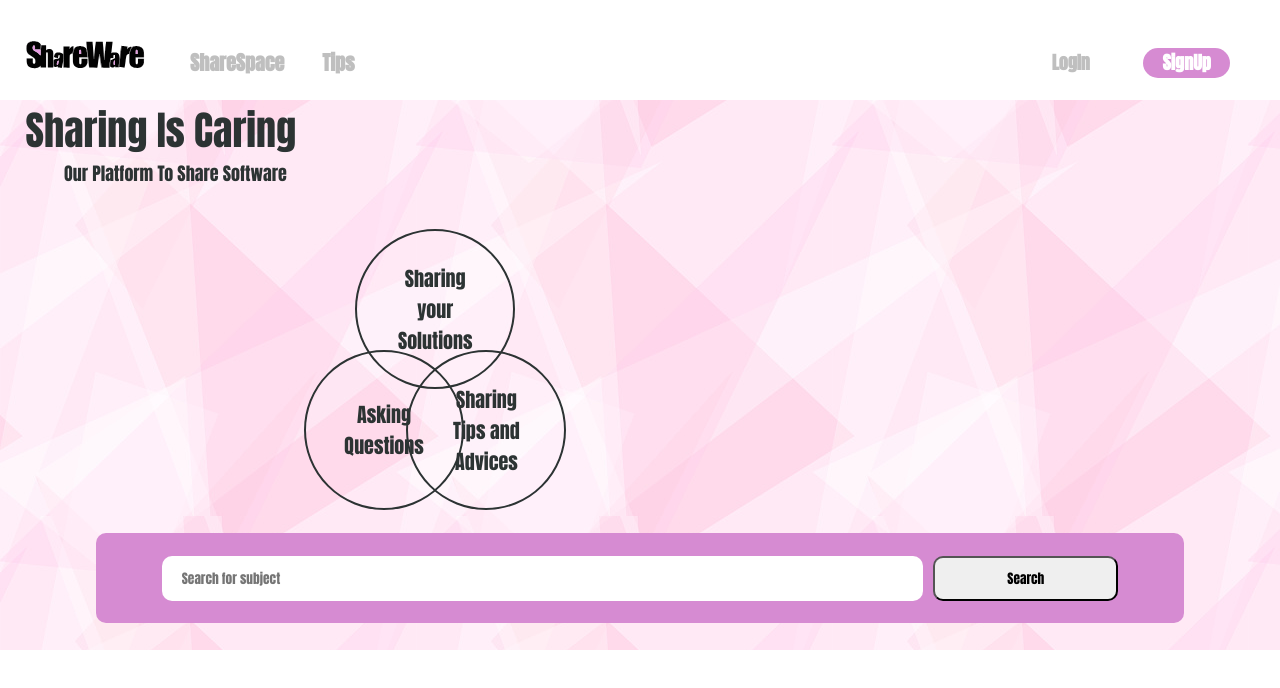
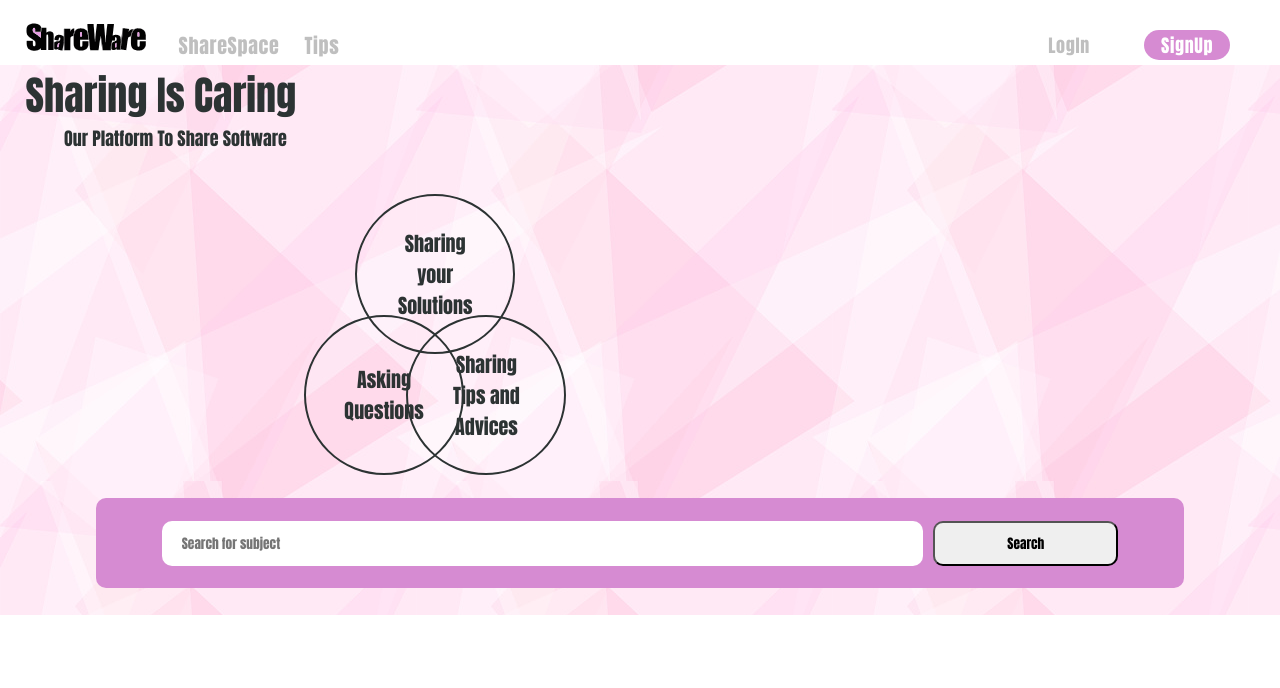
Before and after one commit to YuvalWeiss1403/SharewareFrontend, a React (Create React App) app: page / in a window 1280 px wide. Shown: the top 688 px of the page. Built offline with nearby package versions, Linux system fonts and the light colour scheme; no server answers.

Commit message:
fixing css

```diff
--- a/src/component/General/Navbar/Navbar.css
+++ b/src/component/General/Navbar/Navbar.css
@@ -10,19 +10,22 @@
 	justify-content: space-between;
 	align-items: center;
 	width: 100%;
-	height: 100px;
+	height: 65px;
 	padding-top: 2%;
 	padding-left: 2%;
 	padding-right: 2%;
+	box-shadow: 0px 0px 25px hsla(0, 0%, 69%, 1.25);
+	overflow-y: hidden;
+	letter-spacing: 0.67px;
+	z-index: 1;
 }
 
 .navbar-left-side {
 	display: flex;
 	flex-direction: row;
 	align-items: center;
-	gap: 30%;
+	gap: 25px;
 	font-size: 20px;
-	font-weight: bold;
 	height: 100%;
 }
 
@@ -31,7 +34,6 @@
 	flex-direction: row;
 	gap: 30%;
 	font-size: 18px;
-	font-weight: bold;
 	padding-right: 2%;
 	height: 100%;
 	align-items: center;
@@ -49,3 +51,7 @@
 	background-color: #d68bd2;
 	color: white;
 }
+
+.logo-icon {
+	height: 100px;
+}
--- a/src/component/ShareSpace/ShareSpace.css
+++ b/src/component/ShareSpace/ShareSpace.css
@@ -1,3 +1,9 @@
+.ShareSpace {
+	background-color: #d68bd20f;
+	width: 100%;
+	height: 100vh;
+}
+
 .subjects-card-container {
 	padding: 15px;
 	display: grid;
--- a/src/component/ShareSpace/SubjectCard/SubjectCard.css
+++ b/src/component/ShareSpace/SubjectCard/SubjectCard.css
@@ -1,9 +1,9 @@
 .subject-card {
-	background-color: #d68bd2;
 	width: 150px;
 	border-radius: 5px;
 	height: 150px;
 	display: flex;
+	color: #d68bd2;
 	align-items: center;
 	justify-content: center;
 	box-shadow: 2px 10px 10px hsla(0, 0%, 69%, 1.25);
@@ -13,11 +13,13 @@
 	text-transform: uppercase;
 	transition: all 0.5s;
 	font-size: 22px;
+	border: 0.5px solid black;
 }
 
 .subject-card:hover {
 	cursor: pointer;
-	color: white;
+	color: black;
+	border: 0.5px solid #d68bd2;
 }
 
 .subject-card span {
--- a/src/component/SingleSubjectPage/SingleSubjectPage.css
+++ b/src/component/SingleSubjectPage/SingleSubjectPage.css
@@ -18,14 +18,15 @@
 	display: flex;
 	flex-direction: column;
 	gap: 2px;
+	box-shadow: 0px 10px 10px 2px hsla(0, 0%, 69%, 1.25);
+	border-top: 0.5px solid hsla(0, 0%, 36%, 15.25);
 }
 .navbarHeading {
 	letter-spacing: 0.37px;
 	line-height: 26px;
 	font-size: 24px;
 	text-transform: uppercase;
-	background-color: lightgrey;
-	padding-left: 10px;
+	padding: 10px 0px 10px 15px;
 }
 .questions {
 	padding: 5px;
```
